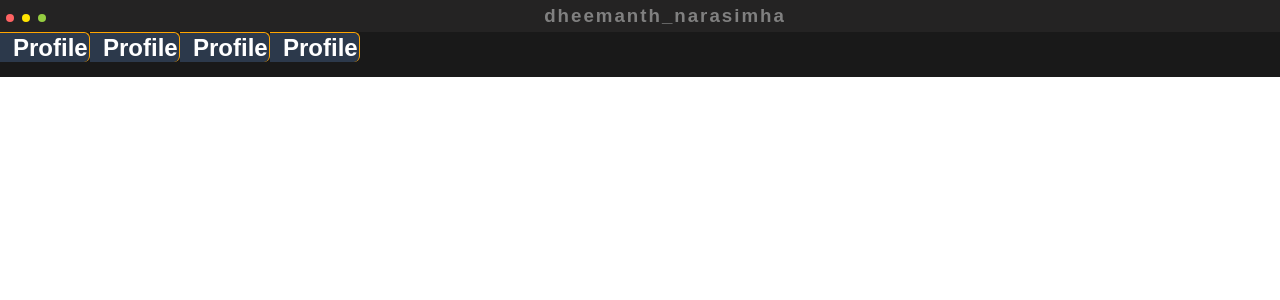
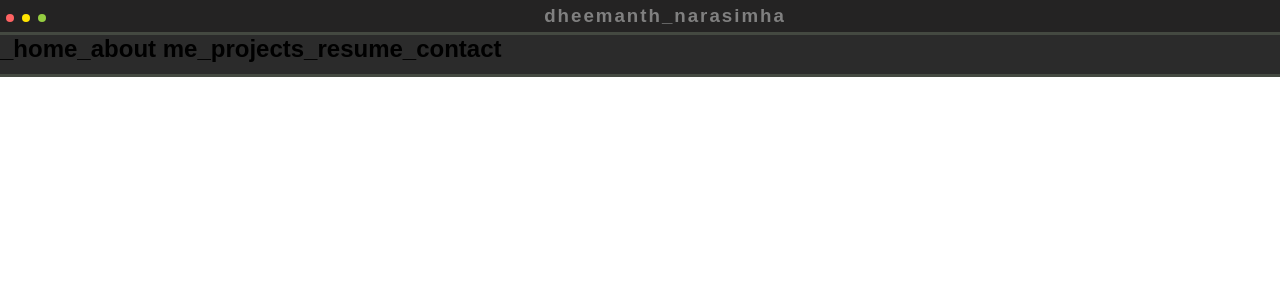
Before and after one commit to dheesimha/portfolio, a React (Create React App) app: page / in a window 1280 px wide. Shown: the top 300 px of the page. Built offline with nearby package versions, Linux system fonts and the light colour scheme; a web font is replaced by a local one.

Commit message:
Tab switch

```diff
--- a/src/components/Header/Dots.css
+++ b/src/components/Header/Dots.css
@@ -16,7 +16,6 @@
   border-radius: 50%;
   margin: 2px 4px;
   margin-left: 6px;
-  cursor: pointer;
 }
 
 .green {
@@ -25,7 +24,6 @@
   background-color: #95cd41;
   border-radius: 50%;
   margin: 2px 4px;
-  cursor: pointer;
 }
 
 .yellow {
@@ -34,7 +32,7 @@
   background-color: #ffe400;
   border-radius: 50%;
   margin: 2px 4px;
-  cursor: pointer;
+  /* cursor: pointer; */
 }
 
 .red:hover {
--- a/src/components/Header/IndividualTab.css
+++ b/src/components/Header/IndividualTab.css
@@ -8,14 +8,47 @@
 .singleTab {
   color: white;
   background-color: #2c394b;
-  width: 90px;
+  width: 150px;
   height: 30px;
-  padding: 1px 13px;
-  border-top-right-radius: 6px;
-  border-bottom-right-radius: 6px;
-  border: 1px solid orange;
-  border-top-color: orange;
+  padding: 2px 25px;
+  color: #fabb51;
+  font-weight: lighter;
+  letter-spacing: 2px;
+  /* border-top-right-radius: 6px;
+  border-bottom-right-radius: 6px; */
+  /* border: 2px solid #ea5c2b;
+  border-top-color: #ea5c2b; */
+  /* border-bottom: none;
+  border-left: none;
+  border-right: none; */
+  cursor: default;
+  /* border-right: none; */
+  border: 2px solid transparent;
+  border-right-color: #444941;
+  border-bottom-color: #444941;
+  font-size: 13px;
+}
+
+#tab-1 {
+  background-color: #2b2b2b;
+  border-left: none;
+  border-right: none;
   border-bottom: none;
+  border-top-color: #ea5c2b;
+}
+
+#tab-2 {
+  background-color: #2b2b2b;
   border-left: none;
-  /* border-right: none; */
+  border-right: none;
+  border-bottom: none;
+  border-top-color: #ea5c2b;
 }
+
+.singleTab:hover {
+  background-color: purple;
+}
+
+/* .demo {
+  background-color: white;
+} */
--- a/src/components/Header/IndividualTab.js
+++ b/src/components/Header/IndividualTab.js
@@ -1,10 +1,20 @@
-import React from "react";
+import React, { useState } from "react";
 import "./IndividualTab.css";
 
-function IndividualTab() {
+function IndividualTab(props) {
+  const [isActive, setIsActive] = useState(false);
+  const { name, id } = props;
+
+  const colorChange = () => {
+    setIsActive(!isActive);
+  };
   return (
-    <div className="singleTab">
-      <h2>Profile</h2>
+    <div
+      className="{isActive ? demo : singleTab}"
+      id={id}
+      onClick={colorChange}
+    >
+      <h2>{name}</h2>
     </div>
   );
 }
--- a/src/components/Header/TabContainer.css
+++ b/src/components/Header/TabContainer.css
@@ -8,7 +8,12 @@
   width: 100%;
   height: 45px;
   /* border: 2px solid white; */
-  background-color: #191919;
+  /* background-color: #191919; */
+  background-color: #2b2b2b;
+  border: 3px solid #444941;
+  border-left: none;
+  border-right: none;
+
   display: flex;
   flex-direction: row;
 }
--- a/src/components/Header/TabContainer.js
+++ b/src/components/Header/TabContainer.js
@@ -5,10 +5,11 @@ import "./TabContainer.css";
 function TabContainer() {
   return (
     <div className="tabContainer">
-      <IndividualTab />
-      <IndividualTab />
-      <IndividualTab />
-      <IndividualTab />
+      <IndividualTab name="_home" key="tab-1" id="tab-1" />
+      <IndividualTab name="_about me" key="tab-2" id="tab-2" />
+      <IndividualTab name="_projects" key="tab-3" id="tab-3" />
+      <IndividualTab name="_resume" key="tab-4" id="tab-4" />
+      <IndividualTab name="_contact" key="tab-5" id="tab-5" />
     </div>
   );
 }
```
